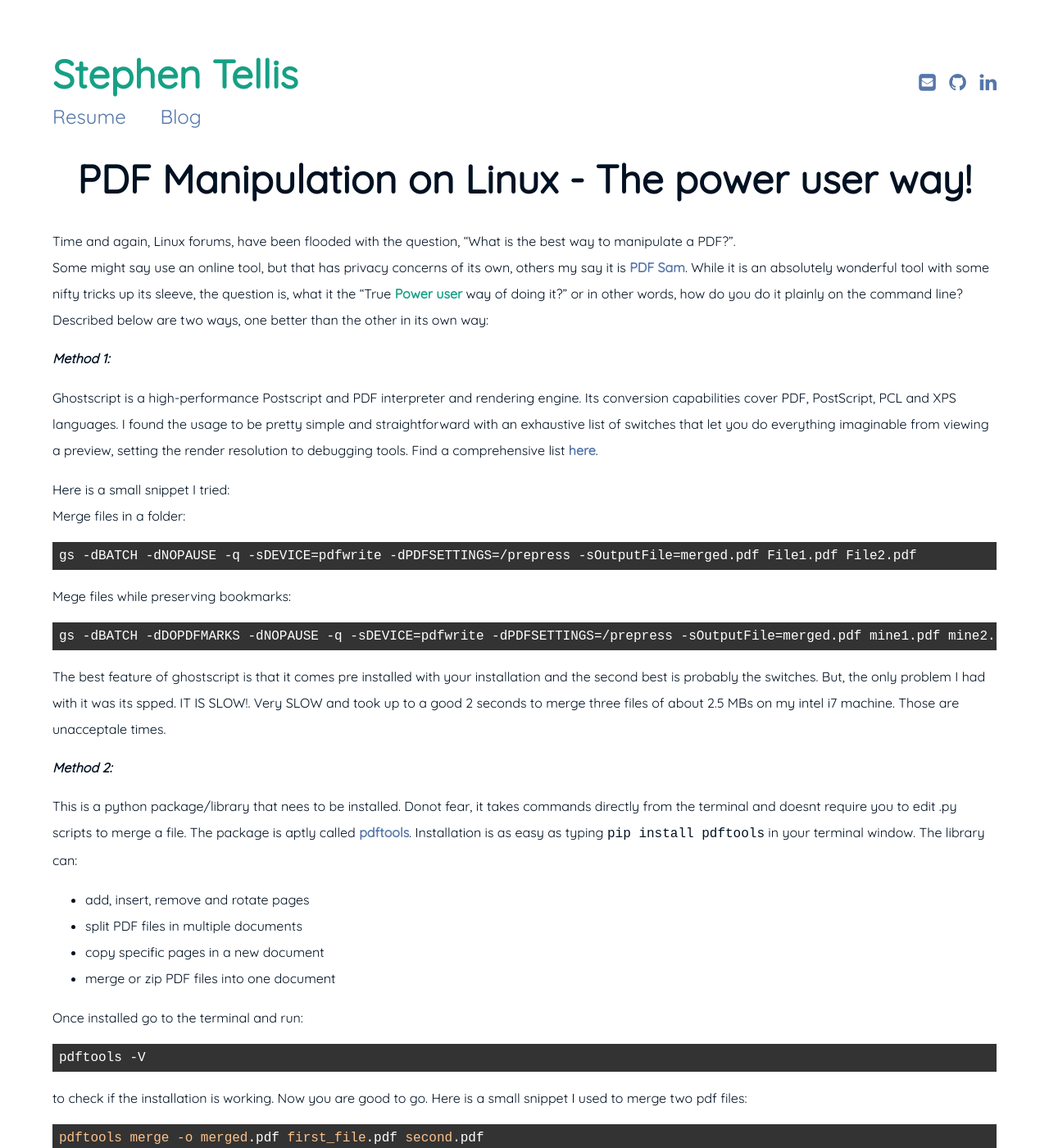
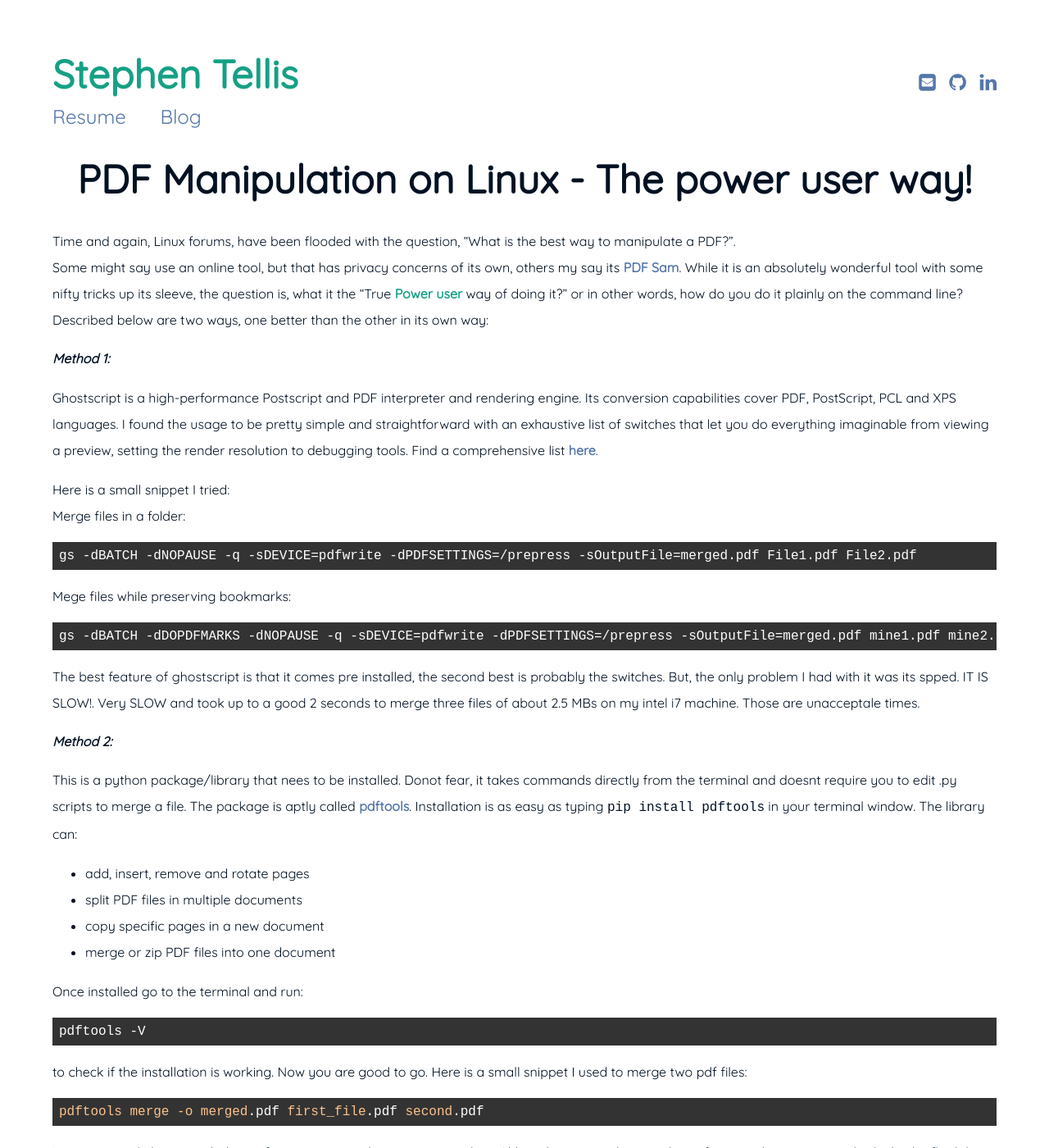
Before and after one commit to Stephen-Tellis/home, a Jekyll site: the page built from _posts/2020-06-27-Linux-PDF-Manipulation.md, in a window 1280 px wide and 1400 px high. Shown: the whole window at 82% size. Built offline with Jekyll 4.4.1, drawn with Linux system fonts in a browser that asks for light colours.

Commit message:
Update 2020-06-27-Linux-PDF-Manipulation.md

````diff
--- a/_posts/2020-06-27-Linux-PDF-Manipulation.md
+++ b/_posts/2020-06-27-Linux-PDF-Manipulation.md
@@ -7,7 +7,7 @@ categories: ["Linux"]
 ---
 
 Time and again, Linux forums, have been flooded with the question, "What is the best way to manipulate a PDF?".
-Some might say use an online tool, but that has privacy concerns of its own, others my say it is [PDF Sam](https://pdfsam.org/ "Checkout PDF Sam"). While it is an absolutely wonderful tool with some nifty tricks up its sleeve, the question is, what it the "True **Power user** way of doing it?" or in other words, how do you do it plainly on the command line?
+Some might say use an online tool, but that has privacy concerns of its own, others my say its [PDF Sam](https://pdfsam.org/ "Checkout PDF Sam"). While it is an absolutely wonderful tool with some nifty tricks up its sleeve, the question is, what it the "True **Power user** way of doing it?" or in other words, how do you do it plainly on the command line?
 Described below are two ways, one better than the other in its own way:
 #### _Method 1:_
 Ghostscript is a high-performance Postscript and PDF interpreter and rendering engine. Its conversion capabilities cover PDF, PostScript, PCL and XPS languages.
@@ -22,7 +22,7 @@ Mege files while preserving bookmarks:
 ```
 gs -dBATCH -dDOPDFMARKS -dNOPAUSE -q -sDEVICE=pdfwrite -dPDFSETTINGS=/prepress -sOutputFile=merged.pdf mine1.pdf mine2.pdf
 ```
-The best feature of ghostscript is that it comes pre installed with your installation and the second best is probably the switches. But, the only problem I had with it was its spped. IT IS SLOW!. Very SLOW and took up to a good 2 seconds to merge three files of about 2.5 MBs on my intel i7 machine. Those are unacceptale times.
+The best feature of ghostscript is that it comes pre installed, the second best is probably the switches. But, the only problem I had with it was its spped. IT IS SLOW!. Very SLOW and took up to a good 2 seconds to merge three files of about 2.5 MBs on my intel i7 machine. Those are unacceptale times.
 
 #### _Method 2:_
 This is a python package/library that nees to be installed. Donot fear, it takes commands directly from the terminal and doesnt require you to edit .py scripts to merge a file.
````
